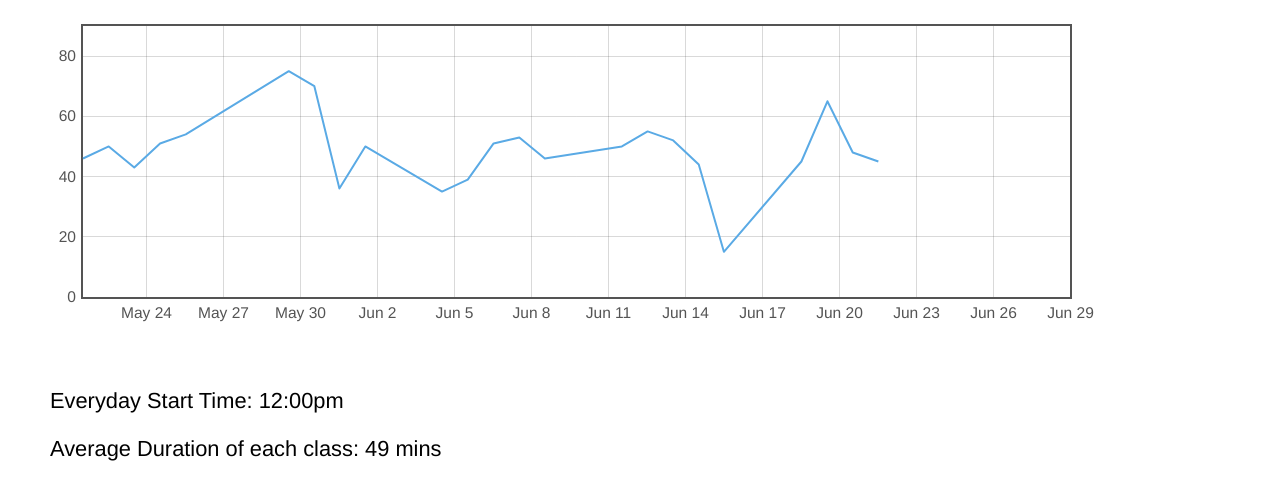
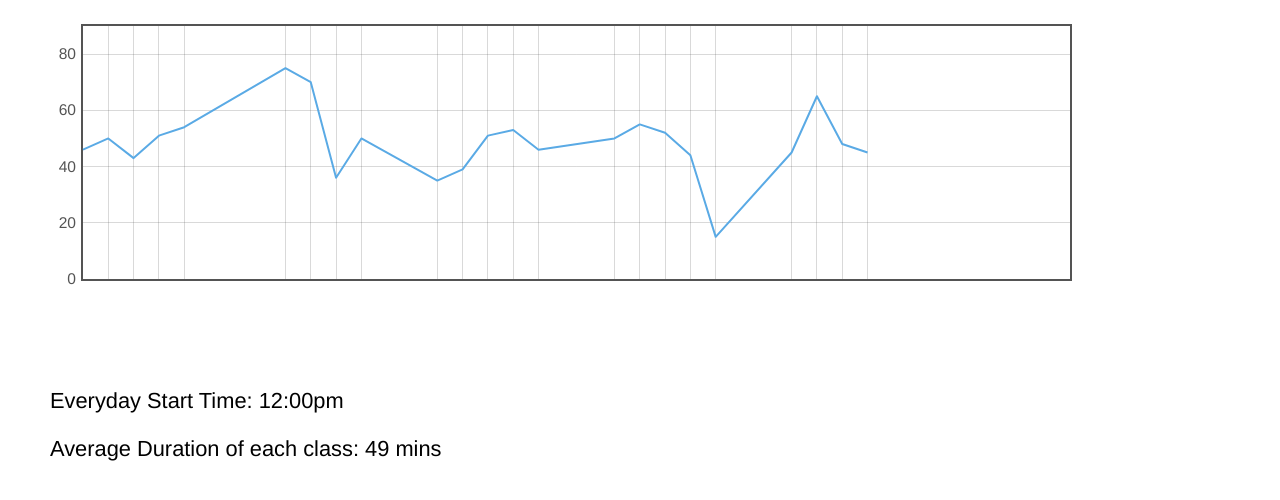
Before and after one commit to vyder/flot-philosophy-plots, a plain HTML site: page index.html in a window 1280 px wide. Shown: the part 96-596 px from the top of the page. Drawn offline with nearby package versions, Linux system fonts and the light colour scheme.

Commit message:
Custom xaxis ticks, formatting

```diff
--- a/css/layout.css
+++ b/css/layout.css
@@ -16,6 +16,6 @@ div#graph {
 	height: 300px;
 }
 
-div#graph span.label {
-
+div.xAxis > div.tickLabel {
+	color:transparent;
 }
--- a/graph.js
+++ b/graph.js
@@ -7,39 +7,43 @@ $(function () {
 	var holidays = [
 		new Date(2012, 4, 28).getTime()
 	];
+	var startTimeString = "12:00pm";
+	var endTimes = {};
+
+	endTimes["May 21"] = "12:46pm";
+	endTimes["May 22"] = "12:50pm";
+	endTimes["May 23"] = "12:43pm";
+	endTimes["May 24"] = "12:51pm";
+	endTimes["May 25"] = "12:54pm";
+	endTimes["May 29"] = "1:15pm";
+	endTimes["May 30"] = "1:10pm";
+	endTimes["May 31"] = "12:36pm";
+	endTimes["Jun 1"] = "12:50pm";
+	endTimes["Jun 4"] = "12:35pm";
+	endTimes["Jun 5"] = "12:39pm";
+	endTimes["Jun 6"] = "12:51pm";
+	endTimes["Jun 7"] = "12:53pm";
+	endTimes["Jun 8"] = "12:46pm";
+	endTimes["Jun 11"] = "12:50pm";
+	endTimes["Jun 12"] = "12:55pm";
+	endTimes["Jun 13"] = "12:52pm";
+	endTimes["Jun 14"] = "12:44pm";
+	endTimes["Jun 15"] = "12:15pm";
+	endTimes["Jun 18"] = "12:45pm";
+	endTimes["Jun 19"] = "1:05pm";
+	endTimes["Jun 20"] = "12:48pm";
+	endTimes["Jun 21"] = "12:45pm";
+
+	// [ (date, duration), ... ]
 	$data = [];
-	var startTimeString = "12:00pm";
-	var endTimes = [
-		"12:46pm", /* May 21 */
-		"12:50pm", /* May 22 */
-		"12:43pm", /* May 23 */
-		"12:51pm", /* May 24 */
-		"12:54pm", /* May 25 */
-		"1:15pm", /* May 29 */
-		"1:10pm", /* May 30 */
-		"12:36pm", /* May 31 */
-		"12:50pm", /* June 1 */
-		"12:35pm", /* June 4 */
-		"12:39pm", /* June 5 */
-		"12:51pm", /* June 6 */
-		"12:53pm", /* June 7 */
-		"12:46pm", /* June 8 */
-		"12:50pm", /* June 11 */
-		"12:55pm", /* June 12 */
-		"12:52pm", /* June 13 */
-		"12:44pm", /* June 14 */
-		"12:15pm", /* June 15 */
-		"12:45pm", /* June 18 */
-		"1:05pm", /* June 19 */
-		"12:48pm", /* June 20 */
-		"12:45pm" /* June 21 */
-	];
+	$ticks = [];
 
 	// Loop through raw data and make an array of data points - (date, duration)
 	var i = 0;
 	var totalClassTime = 0;
 
 	for(var d = START_DATE; d <= END_DATE; d.setDate(d.getDate() + 1)) {
+	 	date = moment(d);
 		var day = d.getDay();
 
 		// Skip weekends and holidays
@@ -51,17 +55,22 @@ $(function () {
 		var duration = 0;
 
 		// if we have a value for endTimes[i], set duration
-		if ( i < endTimes.length ) {
-			var endTime = addTimeForDate(d, endTimes[i]);
+		var dateString = date.format('MMM D');
+		if ( dateString in endTimes ) {
+			var endTime = addTimeForDate(d, endTimes[dateString]);
 			duration = minutes(endTime - startTime);
-		} else {
+		}
+		else {
 			break;
 		}
 
 		// Log some data
 		totalClassTime += duration;
-		console.log(startTime + "= " + duration);
-		$data.push([endTime.getTime(), duration]);
+
+		// Load up the value
+		var plotDate = date.toDate();
+		$data.push([plotDate.getTime(), duration]);
+		$ticks.push(plotDate.getTime());
 
 		i += 1;
 	}
@@ -69,27 +78,11 @@ $(function () {
 	// Calculate average
 	var numDaysOfClass = i;
 	var average_duration = totalClassTime/numDaysOfClass;
-	var avg_duration_string = "Average Duration of each class:";
-	var hours = 0;
-	while(average_duration >= 60) {
-		average_duration -= 60;
-		hours += 1;
-	}
-	var mins = Math.round(average_duration);
-	if(hours > 1) {
-		avg_duration_string += " " + hours + " hours";
-	} else if( hours > 0 ) {
-		avg_duration_string += " " + hours + " hour";
-	}
-	if (mins > 0) {
-		avg_duration_string += " " + mins + " mins"
-	} else if (mins == 0 && hours == 0) {
-		// only display this if there are no hours
-		avg_duration_string += "0 mins";
-	}
+	var avg_duration_string = "Average Duration of each class: ";
+
+	avg_duration_string += pretty_print_minutes(average_duration);
 
 	$("#average_duration").html(avg_duration_string);
-	console.log(average_duration);
 
 	// Actual Plot
 	// $.plot(placeholder, [ options ]);
@@ -103,6 +96,8 @@ $(function () {
 	  },
 	  xaxis: {
 	      mode: "time",
+	      timeformat: "%b %d",
+	      ticks: $ticks,
 	      max: ( END_DATE ).getTime()
 	  },
 	  yaxis: {
@@ -123,20 +118,23 @@ $(function () {
 	$("body").append("<span class='label'></span>");
  	var latestPosition = null;
 	var lastIndex = null;
+
  	function getLabel() {
 
 		var pos = latestPosition;
 
 		var axes = plot.getAxes();
+		// If out of canvas
 		if (pos.x < axes.xaxis.min || pos.x > axes.xaxis.max ||
 			pos.y < axes.yaxis.min || pos.y > axes.yaxis.max) {
 			if(lastIndex != null) {
+			  // reset lastIndex
 				plot.unhighlight(0, lastIndex);
 				lastIndex = null;
 			}
+
 			return "";
 		}
-
 
 		var i, j, dataset = plot.getData();
 		// Loop through all datasets
@@ -174,43 +172,29 @@ $(function () {
 					index = j - 1;
 				}
 			}
+		}
 
-            if(lastIndex != null)
+		if(lastIndex != null) {
 			plot.unhighlight(0, lastIndex);
 			plot.highlight(0,index);
 			lastIndex = index;
+		}
 
 		var point = series.data[index];
 		var x = point[0]; /* date in milliseconds */
 		var y = point[1]; /* duration in minutes */
 
-			var date = new Date(x);
-      // console.log(date);
-			date.setMinutes(date.getMinutes() + y);
+		var date = moment(addTimeForDate(new Date(x), startTimeString));
+		date.add('minutes',y);
+		// var startTime = addTimeForDate(date, startTimeString);
 
-			// Format the end time label
-			var dateString = moment(date).format('MMM D');
-			var hours = date.getHours()
-			var minutes = date.getMinutes()
 
-			var suffix = "am";
-			if (hours >= 12) {
-				suffix = "pm";
-				hours = hours - 12;
-			}
-			if (hours == 0) {
-				hours = 12;
-			}
-
-			if (minutes < 10)
-				minutes = "0" + minutes;
 
 		var cx = series.xaxis.p2c(x);
 		var cy = series.xaxis.p2c(y);
 
-			var label = hours + ":" + minutes + suffix + "\n" + dateString;
+		var label = date.format('h:mma - MMM D');
 		return label;
-        }
 	}
 
 	$("#graph").bind("plothover",  function (event, pos, atPoint)  {
@@ -227,6 +211,7 @@ $(function () {
   function showLabel(x,y,labelText) {
   	if(labelText == "")
   		return;
+
   	$("span.label").css({
   		'font-size': '10pt',
   		position: 'absolute',
@@ -252,6 +237,32 @@ function minutes(milliseconds) {
 	var one_minute = 60*one_second;
 
 	return Math.round(milliseconds/one_minute);
+}
+
+function pretty_print_minutes(totalMinutes) {
+	var pretty_string = "";
+	var hours = 0;
+	while(totalMinutes >= 60) {
+		totalMinutes -= 60;
+		hours += 1;
+	}
+	var mins = Math.round(totalMinutes);
+	if(hours > 1) {
+		pretty_string += hours + " hours";
+	} else if( hours > 0 ) {
+		pretty_string += hours + " hour";
+	}
+	if (mins > 0) {
+		if (hours > 0) {
+			pretty_string += " ";
+		}
+		pretty_string += mins + " mins"
+	} else if (mins == 0 && hours == 0) {
+		// only display this if there are no hours
+		pretty_string += "0 mins";
+	}
+
+	return pretty_string;
 }
 
 // timeString format: "%h:%m(am|pm)"
```
Lines whose indentation alone changed are shown as unchanged.
